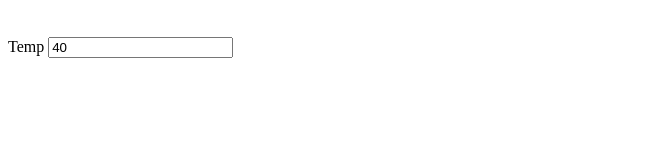
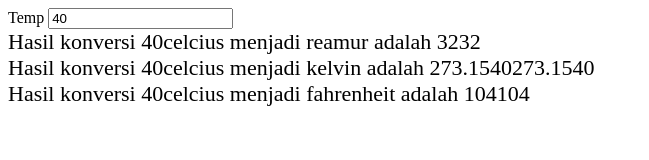
Before and after one commit to rezafauzan/koda-b6-dom1, a plain HTML site: page index.html in a window 1280 px wide. Shown: the whole page, without its empty margins (0-649 px from the left). Drawn offline with Linux system fonts and the light colour scheme.

Commit message:
Feat: add web ui element to render the result

```diff
--- a/index.html
+++ b/index.html
@@ -7,7 +7,8 @@
     <title>Latihan DOM | Konversi Suhu</title>
     <style>
         span {
-            font-size: 48px;
+            font-size: 22px;
+            display: block;
         }
     </style>
 </head>
@@ -15,15 +16,24 @@
 <body>
     <label for="temp">Temp</label>
     <input type="number" name="temp" id="temp" placeholder="0" value="40">
-    <span></span>
+    <span id="result-reamur"></span>
+    <span id="result-kelvin"></span>
+    <span id="result-fahrenheit"></span>
     <script>
         const input = document.getElementById('temp')
         const reamur = 0.8 * input.value
         const kelvin = 273.15 + input.value
         const fahrenheit = 32 + (input.value * 9 / 5)
-        console.log(`Hasil konversi ${input}celcius menjadi reamur adalah ${reamur}`)
-        console.log(`Hasil konversi ${input}celcius menjadi kelvin adalah ${kelvin}`)
-        console.log(`Hasil konversi ${input}celcius menjadi fahrenheit adalah ${fahrenheit}`)
+        const resultReamur = `Hasil konversi ${input.value}celcius menjadi reamur adalah ${reamur}`
+        const resultKelvin = `Hasil konversi ${input.value}celcius menjadi kelvin adalah ${kelvin}`
+        const resultFahrenheit = `Hasil konversi ${input.value}celcius menjadi fahrenheit adalah ${fahrenheit}`
+        const spanReamur = document.getElementById("result-reamur")
+        const spanKelvin = document.getElementById("result-kelvin")
+        const spanFahrenheit = document.getElementById("result-fahrenheit")
+
+        spanReamur.textContent = resultReamur + reamur
+        spanKelvin.textContent = resultKelvin + kelvin
+        spanFahrenheit.textContent = resultFahrenheit + fahrenheit
     </script>
 </body>
 
```
